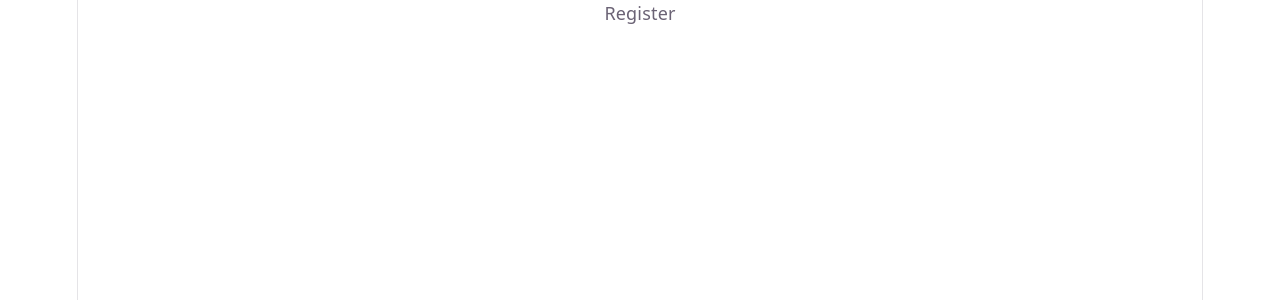
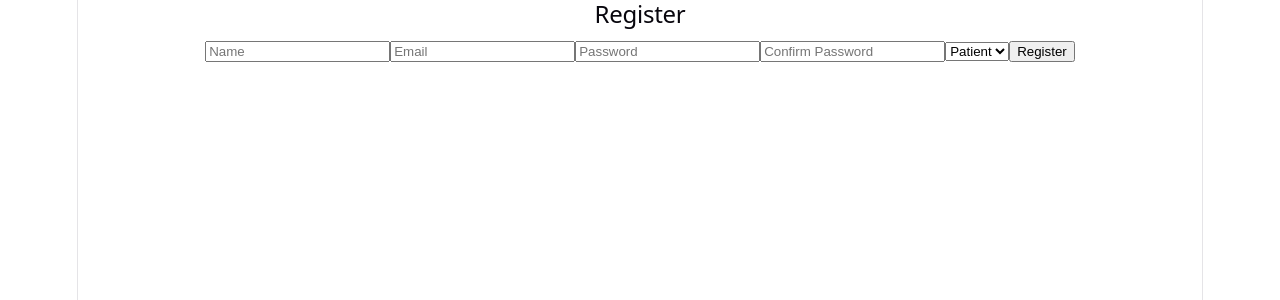
Before and after one commit to hafiz-sufyan-nadeem/doctor-appointment-frontend, a React (Vite) app: page /register in a window 1280 px wide. Shown: the top 300 px of the page. Built offline with nearby package versions, Linux system fonts and the light colour scheme.

Commit message:
Fix role not saving on register (add role to Fillable attribute)

```diff
--- a/src/pages/Register.jsx
+++ b/src/pages/Register.jsx
@@ -1,8 +1,70 @@
-import React from 'react'
+import { useState } from 'react'
+import axios from 'axios'
+import { useNavigate } from 'react-router-dom'
 
 const Register = () => {
+  const [name, setName] = useState("");
+  const [email, setEmail] = useState("");
+  const [password, setPassword] = useState("");
+  const [passwordConfirmation, setPasswordConfirmation] = useState("");
+  const [role, setRole] = useState("patient");
+  const [error, setError] = useState("");
+  const navigate = useNavigate();
+
+  const handleSubmit = async (e) => {
+    e.preventDefault();
+    try {
+      const response = await axios.post('http://localhost:8000/api/register', {
+        name: name,
+        email: email,
+        password: password,
+        password_confirmation: passwordConfirmation,
+        role: role,
+      });
+      localStorage.setItem('token', response.data.token);
+      navigate('/dashboard');
+    } catch (err) {
+      setError("Registration failed. Please check your details.");
+      console.log(err);
+    }
+  }
+
   return (
-    <div>Register</div>
+    <div>
+      <h2>Register</h2>
+      {error && <p style={{color: 'red'}}>{error}</p>}
+      <form onSubmit={handleSubmit}>
+        <input
+          type="text"
+          value={name}
+          onChange={(e) => setName(e.target.value)}
+          placeholder="Name"
+        />
+        <input
+          type="email"
+          value={email}
+          onChange={(e) => setEmail(e.target.value)}
+          placeholder="Email"
+        />
+        <input
+          type="password"
+          value={password}
+          onChange={(e) => setPassword(e.target.value)}
+          placeholder="Password"
+        />
+        <input
+          type="password"
+          value={passwordConfirmation}
+          onChange={(e) => setPasswordConfirmation(e.target.value)}
+          placeholder="Confirm Password"
+        />
+        <select value={role} onChange={(e) => setRole(e.target.value)}>
+          <option value="patient">Patient</option>
+          <option value="doctor">Doctor</option>
+        </select>
+        <button type="submit">Register</button>
+      </form>
+    </div>
   )
 }
 
```
